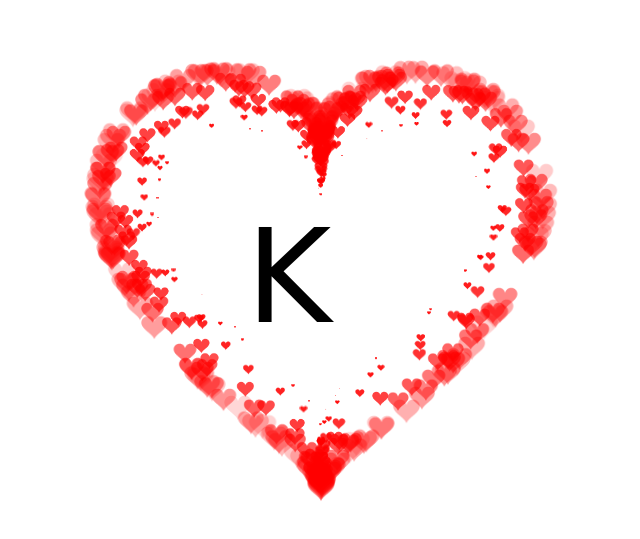
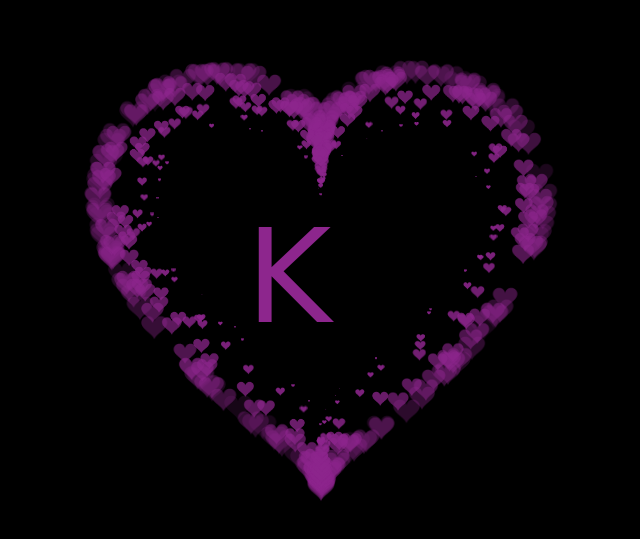
Before and after one commit to WylersonLima/Heart, a plain HTML site: page index.html in a window 1280 px wide. Shown: the part 123-662 px from the top of the page, without its empty margins (319-959 px from the left). Drawn offline with Linux system fonts and the light colour scheme; a web font is replaced by a local one.

Commit message:
new color

```diff
--- a/index.js
+++ b/index.js
@@ -211,7 +211,7 @@ var settings = {
       }
       context.closePath();
       // create the fill
-      context.fillStyle = "red";
+      context.fillStyle = "rgb(141, 38, 141)";
       context.fill();
       // create the image
       var image = new Image();
--- a/style.css
+++ b/style.css
@@ -6,7 +6,7 @@ body {
   height: 100%;
   padding: 0;
   margin: 0;
-  background: #fff;
+  background: #000;
   display: flex;
   justify-content: center;
 
@@ -18,7 +18,7 @@ canvas {
   height: 100%;
 }
 h1{
-  color: #000;
+  color: rgb(141, 38, 141);
   position: absolute;
   font-size: 130px;
   font-family: "Fleur De Leah", cursive;
```
